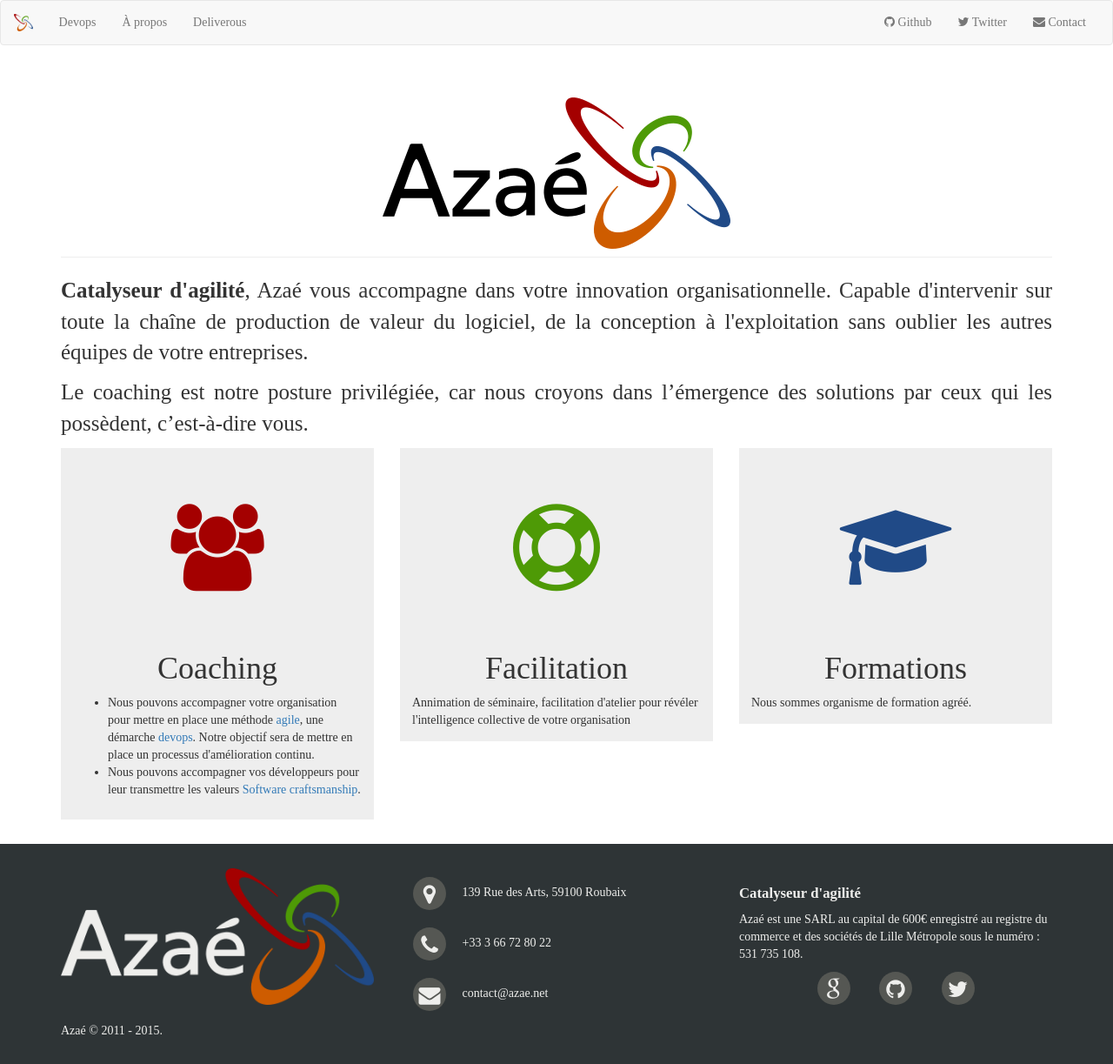
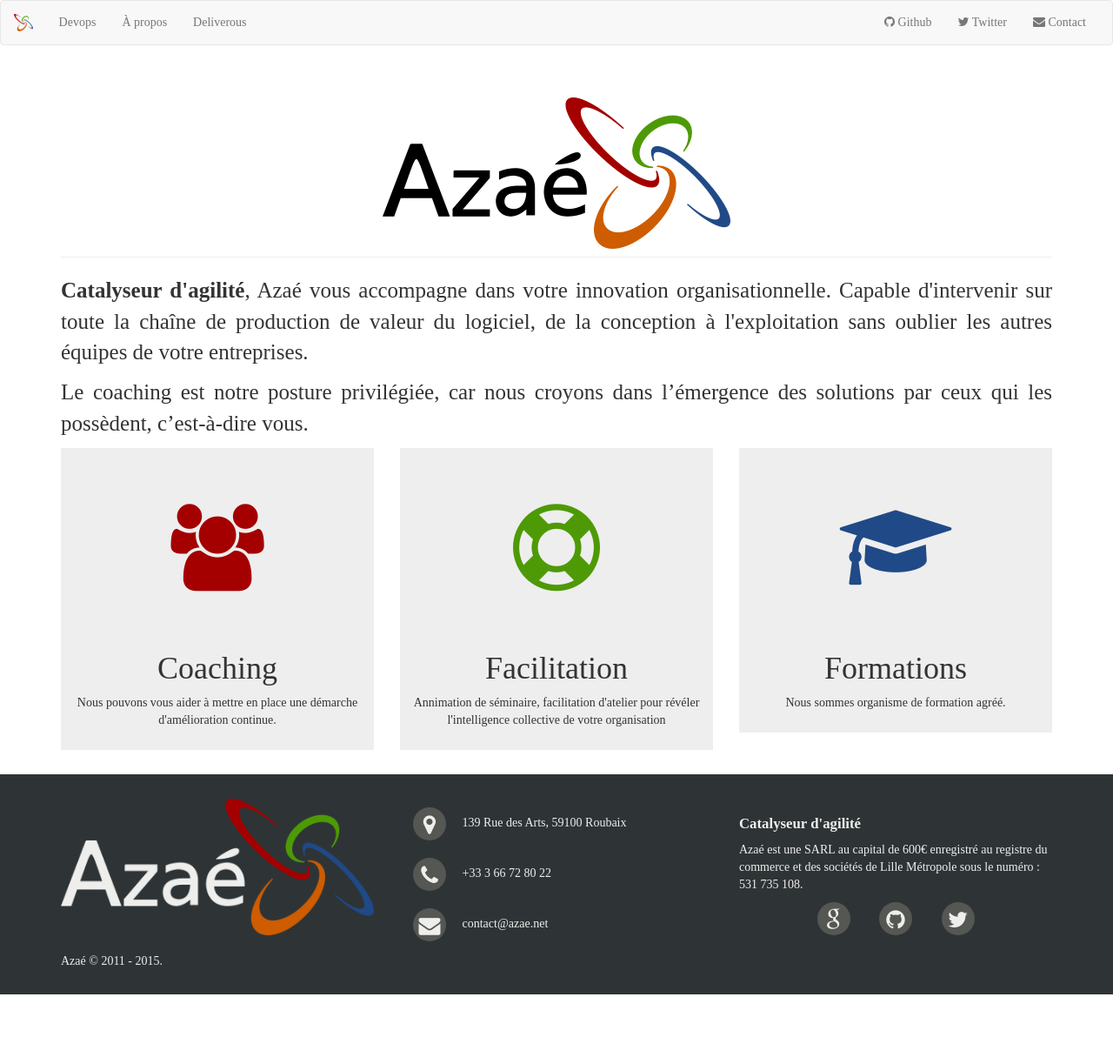
Before and after one commit to coachBZH/azae.net, a Jekyll site: the page built from index3.html, in a window 1280 px wide. Shown: the whole page at 87% size. Built offline with Jekyll 4.4.1, drawn with Linux system fonts in a browser that asks for light colours; some web fonts are replaced; after the commit the page ends 1143 px from its top, so only the background shows below that.

Commit message:
prototyping index3

```diff
--- a/index3.html
+++ b/index3.html
@@ -18,29 +18,38 @@ layout: default
   <div class="col-md-4">
     <div class="big-fa">
       <div class="scarletRed text-center"><i class="fa fa-users"></i></div>
-      <h1 class="text-center" href='/coaching'>Coaching</h1>
-      <ul>
-        <li>
-          Nous pouvons accompagner votre organisation pour mettre en place une méthode <a href="http://www.agilemanifesto.org/">agile</a>, une démarche <a href='/devops'>devops</a>. Notre objectif sera de mettre en place un processus d'amélioration continu.
-        </li>
-        <li>
-          Nous pouvons accompagner vos développeurs pour leur transmettre les valeurs <a href="http://manifesto.softwarecraftsmanship.org/">Software craftsmanship</a>.
-        </li>
-      </ul>
+      <h1 class="text-center">Coaching</h1>
+      <p class="text-center">
+        Nous pouvons vous aider à mettre en place une démarche d'amélioration continue.
+      </p>
     </div>
   </div>
   <div class="col-md-4">
     <div class="big-fa">
       <div class="chameleon text-center"><i class="fa fa-support"></i></div>
       <h1 class="text-center">Facilitation</h1>
-      Annimation de séminaire, facilitation d'atelier pour révéler l'intelligence collective de votre organisation
+      <p class="text-center">
+        Annimation de séminaire, facilitation d'atelier pour révéler l'intelligence collective de votre organisation
+      </p>
     </div>
   </div>
   <div class="col-md-4">
     <div class="big-fa">
       <div class="skyBlue text-center"><i class="fa fa-graduation-cap"></i></div>
       <h1 class="text-center">Formations</h1>
-      Nous sommes organisme de formation agréé.
+      <p class="text-center">
+        Nous sommes organisme de formation agréé.
+      </p>
     </div>
   </div>
 </div>
+<!--
+<ul>
+  <li>
+    Nous pouvons accompagner votre organisation pour mettre en place une méthode <a href="http://www.agilemanifesto.org/">agile</a>, une démarche <a href='/devops'>devops</a>. Notre objectif sera de mettre en place un processus d'amélioration continu.
+  </li>
+  <li>
+    Nous pouvons accompagner vos développeurs pour leur transmettre les valeurs <a href="http://manifesto.softwarecraftsmanship.org/">Software craftsmanship</a>.
+  </li>
+</ul>
+-->
```
